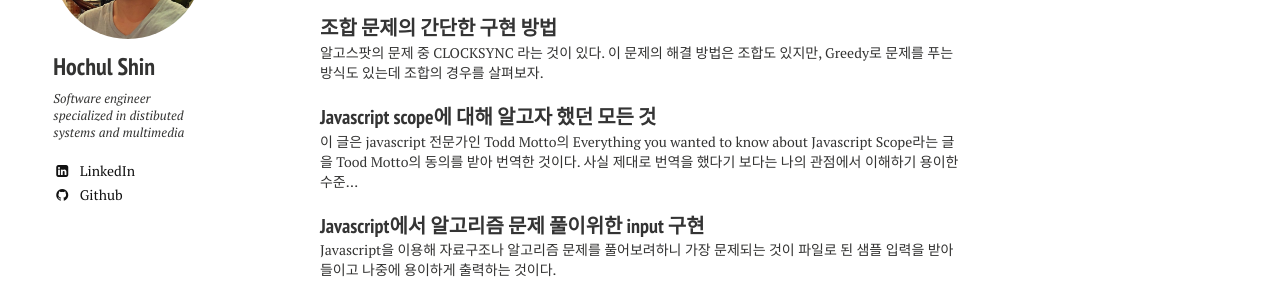
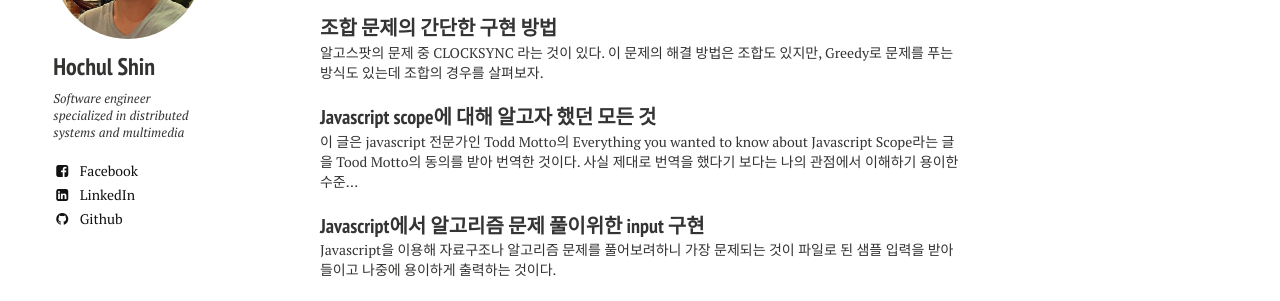
Before and after one commit to dakoo/dakoo.github.io, a Jekyll site: the page built from index.md, in a window 1280 px wide. Shown: the part 632-933 px from the top of the page. Built offline with Jekyll 4.4.1, drawn with Linux system fonts in a browser that asks for light colours; nearby versions of some CDN libraries.

Commit message:
Last change

```diff
--- a/_config.yml
+++ b/_config.yml
@@ -28,11 +28,11 @@ kramdown:
 owner:
   name: Hochul Shin
   avatar: avatar.jpg
-  bio: "Software engineer specialized in distibuted systems and multimedia"
+  bio: "Software engineer specialized in distributed systems and multimedia"
   email:
   disqus-shortname: dakoogithubio
   twitter: #username
-  facebook: #username
+  facebook: hochul.shin0
   google:
     plus: #username
     analytics: UA-60163348-2
```
